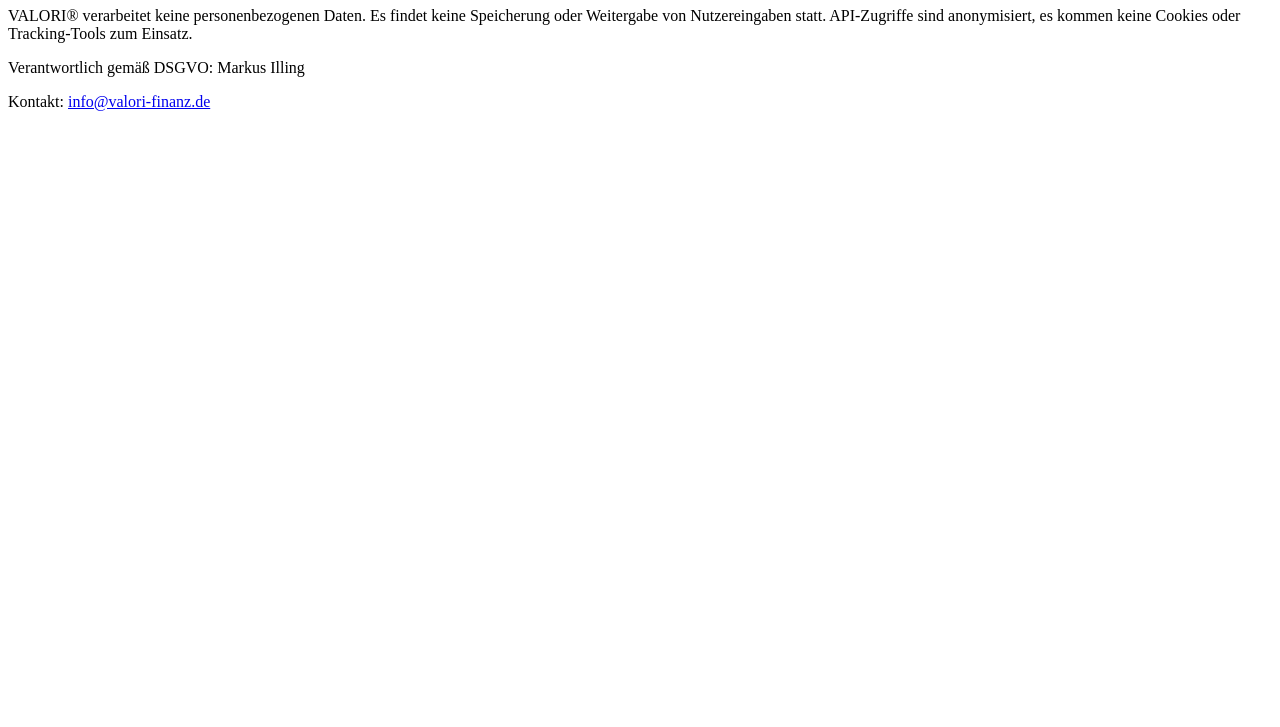
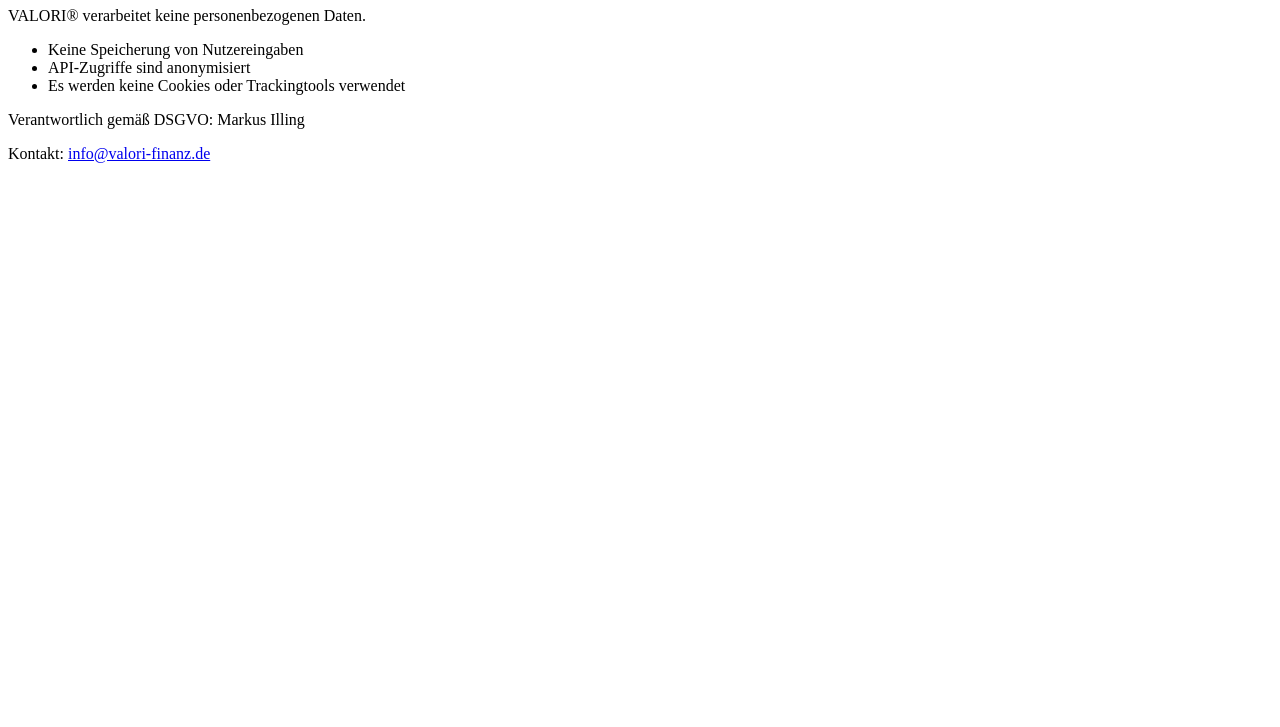
Before and after one commit to MI1988Mak/valori-privacy, a plain HTML site: page index.html in a window 1280 px wide. Shown: the part 73-800 px from the top of the page. Drawn offline with Linux system fonts and the light colour scheme.

Commit message:
Update index.html

```diff
--- a/index.html
+++ b/index.html
@@ -2,11 +2,19 @@
 <html lang="de">
 <head>
   <meta charset="UTF-8">
+  <meta name="viewport" content="width=device-width, initial-scale=1.0">
+  <meta name="description" content="Datenschutzerklärung für den VALORI Finanznavigator. Es werden keine personenbezogenen Daten gespeichert.">
+  <meta name="robots" content="noindex, follow">
   <title>Datenschutzerklärung – VALORI</title>
 </head>
 <body>
   <h1>Datenschutzerklärung</h1>
-  <p>VALORI® verarbeitet keine personenbezogenen Daten. Es findet keine Speicherung oder Weitergabe von Nutzereingaben statt. API-Zugriffe sind anonymisiert, es kommen keine Cookies oder Tracking-Tools zum Einsatz.</p>
+  <p>VALORI® verarbeitet keine personenbezogenen Daten.</p>
+  <ul>
+    <li>Keine Speicherung von Nutzereingaben</li>
+    <li>API-Zugriffe sind anonymisiert</li>
+    <li>Es werden keine Cookies oder Trackingtools verwendet</li>
+  </ul>
   <p>Verantwortlich gemäß DSGVO: Markus Illing</p>
   <p>Kontakt: <a href="mailto:info@valori-finanz.de">info@valori-finanz.de</a></p>
 </body>
```
